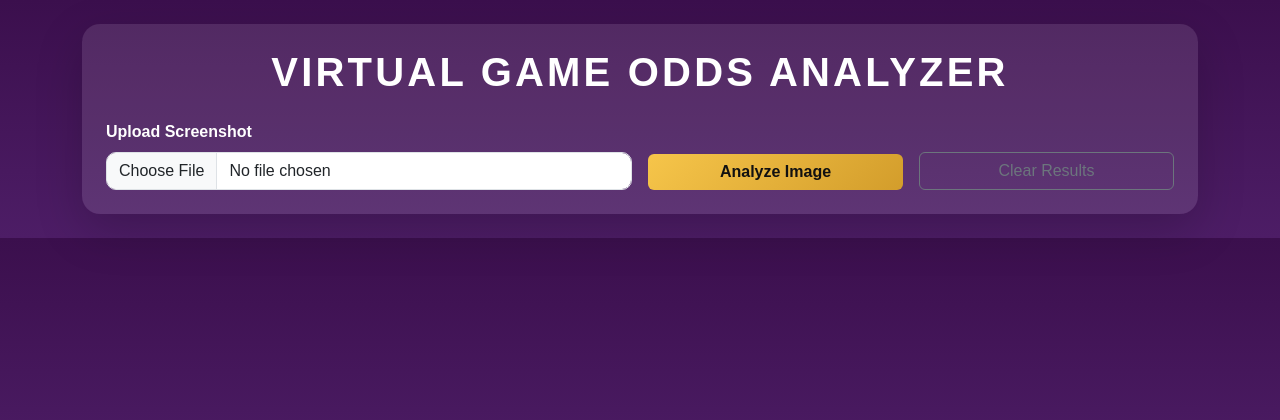
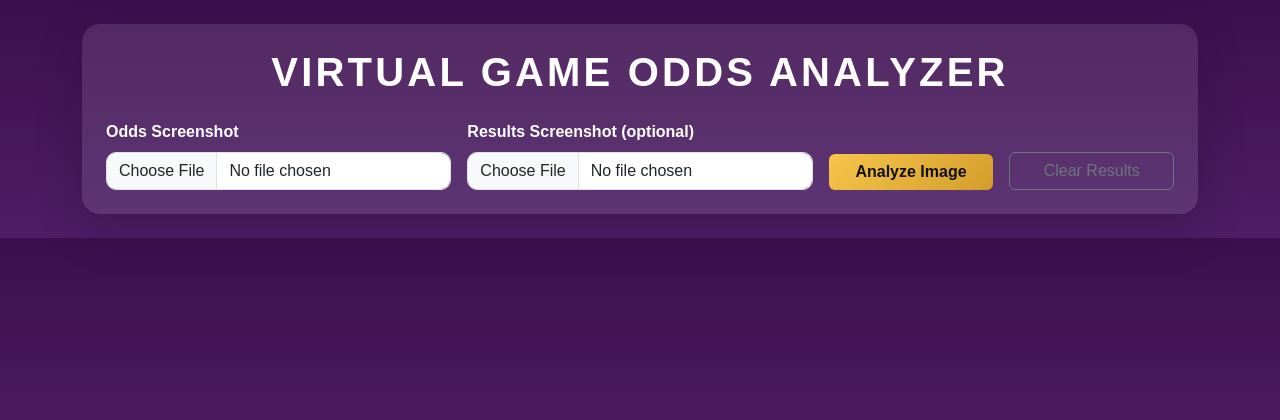
Before and after one commit to muotech-developers2/Myodi, a Flask app: page / in a window 1280 px wide. Shown: the top 420 px of the page. Run offline with Flask 3, Linux system fonts and the light colour scheme.

Commit message:
Support optional results screenshots

```diff
--- a/app.py
+++ b/app.py
@@ -36,7 +36,15 @@ def index():
             filepath = UPLOAD_FOLDER / filename
             file.save(filepath)
             try:
-                result = analyze_image(str(filepath))
+                results_file = request.files.get("results_file")
+                results_path = None
+                if results_file and results_file.filename:
+                    if not allowed_file(results_file.filename):
+                        return render_template("index.html", error="Unsupported results image format.")
+                    results_filename = secure_filename(results_file.filename)
+                    results_path = UPLOAD_FOLDER / results_filename
+                    results_file.save(results_path)
+                result = analyze_image(str(filepath), str(results_path) if results_path else None)
                 return render_template("index.html", file_name=filename, result=result)
             except Exception as exc:
                 return render_template("index.html", error=f"Error processing image: {exc}")
@@ -63,7 +71,15 @@ def api_analyze():
     file.save(filepath)
 
     try:
-        data = analyze_image(str(filepath))
+        results_file = request.files.get("results_file")
+        results_path = None
+        if results_file and results_file.filename:
+            if not allowed_file(results_file.filename):
+                return jsonify({"error": "Unsupported results image format."}), 400
+            results_filename = secure_filename(results_file.filename)
+            results_path = UPLOAD_FOLDER / results_filename
+            results_file.save(results_path)
+        data = analyze_image(str(filepath), str(results_path) if results_path else None)
         return jsonify(data)
     except Exception as exc:
         return jsonify({"error": str(exc)}), 500
@@ -84,6 +100,7 @@ def api_recalculate():
             "away_odds": float(row.get("away_odds", 0) or 0),
             "btts_yes": float(row.get("btts_yes", 0) or 0),
             "btts_no": float(row.get("btts_no", 0) or 0),
+            "result_score": row.get("result_score") or None,
         }
         match["total"] = calculate_result(
             match["home_odds"],
--- a/static/js/script.js
+++ b/static/js/script.js
@@ -1,5 +1,6 @@
 const form = document.getElementById('upload-form');
 const fileInput = document.getElementById('file-input');
+const resultsFileInput = document.getElementById('results-file-input');
 const loading = document.getElementById('loading');
 const resultsSection = document.getElementById('results-section');
 const resultsBody = document.getElementById('results-body');
@@ -41,6 +42,7 @@ function renderRows(rows) {
             <td><input class="form-control form-control-sm" data-field="btts_yes" data-index="${index}" value="${row.btts_yes ?? ''}"></td>
             <td><input class="form-control form-control-sm" data-field="btts_no" data-index="${index}" value="${row.btts_no ?? ''}"></td>
             <td class="total-cell">${row.total !== null && row.total !== undefined ? Number(row.total).toFixed(2) : '—'}</td>
+            <td class="result-score-cell">${escapeHtml(row.result_score || '—')}</td>
         `;
         resultsBody.appendChild(tr);
     });
@@ -68,6 +70,9 @@ form.addEventListener('submit', async function (event) {
     setLoadingState(true);
     const formData = new FormData();
     formData.append('file', file);
+    if (resultsFileInput.files[0]) {
+        formData.append('results_file', resultsFileInput.files[0]);
+    }
 
     try {
         const response = await fetch('/api/analyze', {
@@ -99,6 +104,7 @@ clearBtn.addEventListener('click', function () {
     resultsBody.innerHTML = '';
     resultsSection.classList.add('d-none');
     fileInput.value = '';
+    resultsFileInput.value = '';
 });
 
 recalcBtn.addEventListener('click', async function () {
@@ -118,6 +124,7 @@ recalcBtn.addEventListener('click', async function () {
             away_odds: values.away_odds,
             btts_yes: values.btts_yes,
             btts_no: values.btts_no,
+            result_score: row.result_score,
         };
     });
 
@@ -139,6 +146,7 @@ recalcBtn.addEventListener('click', async function () {
             btts_yes: Number(row.btts_yes),
             btts_no: Number(row.btts_no),
             total: Number(row.total),
+            result_score: row.result_score,
             confidence: 'medium'
         })));
     }
@@ -155,10 +163,11 @@ exportCsvBtn.addEventListener('click', function () {
         row.btts_yes,
         row.btts_no,
         row.total,
+        row.result_score,
     ]);
 
     const csvContent = [
-        ['Match', '1', 'X', '2', 'YES', 'NO', 'Total'],
+        ['Match', '1', 'X', '2', 'YES', 'NO', 'Total', 'Result'],
         ...rows,
     ].map(r => r.map(v => `"${String(v).replace(/"/g, '""')}"`).join(',')).join('\n');
 
--- a/templates/index.html
+++ b/templates/index.html
@@ -15,14 +15,18 @@
 
                 <form id="upload-form" method="post" enctype="multipart/form-data">
                     <div class="row g-3 align-items-end justify-content-center">
-                        <div class="col-md-6">
-                            <label class="form-label fw-semibold">Upload Screenshot</label>
+                        <div class="col-md-4">
+                            <label class="form-label fw-semibold">Odds Screenshot</label>
                             <input class="form-control" type="file" name="file" id="file-input" accept=".jpg,.jpeg,.png,.webp" required>
                         </div>
-                        <div class="col-md-3">
+                        <div class="col-md-4">
+                            <label class="form-label fw-semibold">Results Screenshot (optional)</label>
+                            <input class="form-control" type="file" name="results_file" id="results-file-input" accept=".jpg,.jpeg,.png,.webp">
+                        </div>
+                        <div class="col-md-2">
                             <button class="btn btn-primary w-100" type="submit" id="analyze-btn">Analyze Image</button>
                         </div>
-                        <div class="col-md-3">
+                        <div class="col-md-2">
                             <button class="btn btn-outline-secondary w-100" type="button" id="clear-btn">Clear Results</button>
                         </div>
                     </div>
@@ -66,6 +70,7 @@
                                     <th>YES</th>
                                     <th>NO</th>
                                     <th>Total</th>
+                                    <th>Result</th>
                                 </tr>
                             </thead>
                             <tbody id="results-body"></tbody>
```
Also changed, not shown: processing/ocr.py (+14 -1 lines), tests/test_ocr.py (+10 -1 lines).
